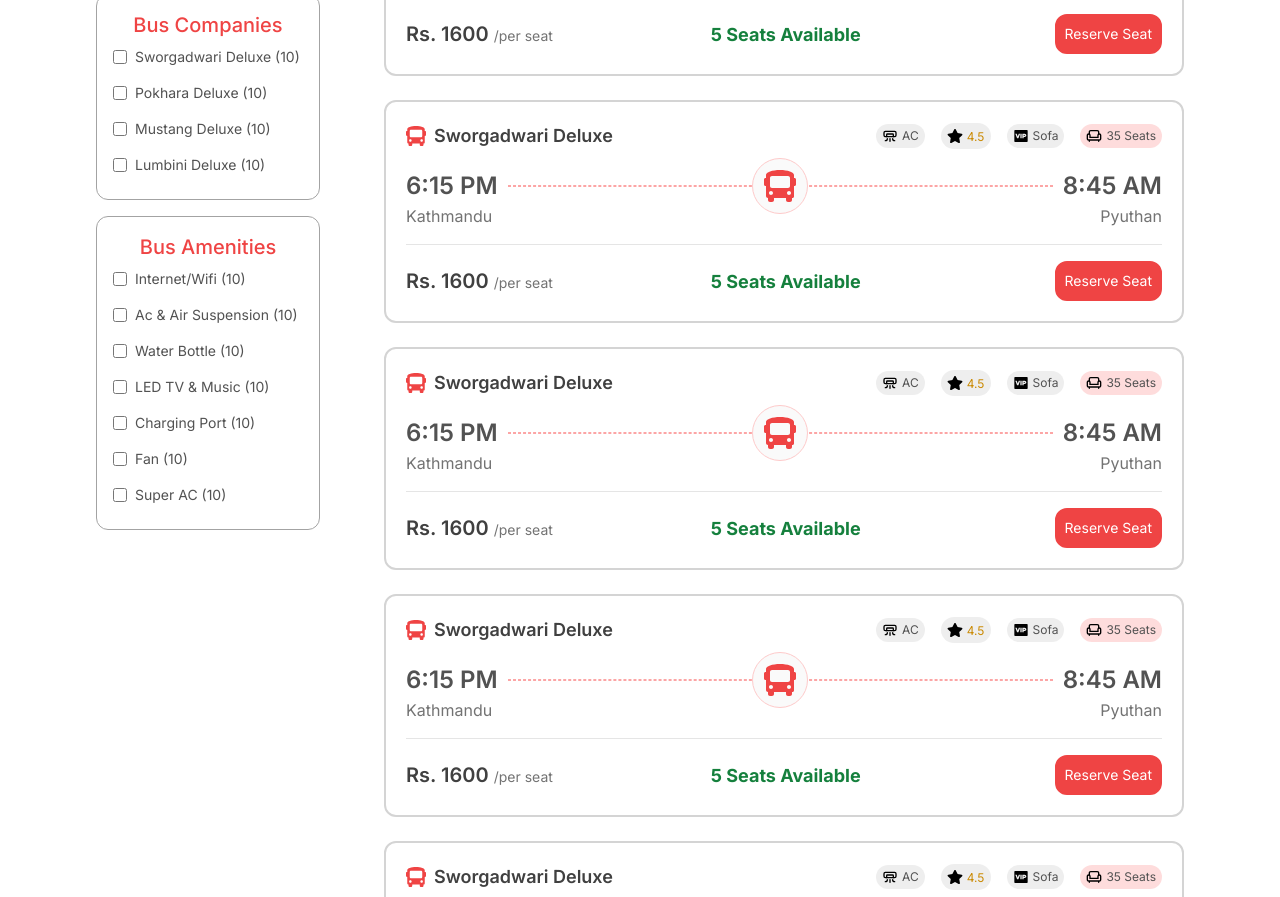
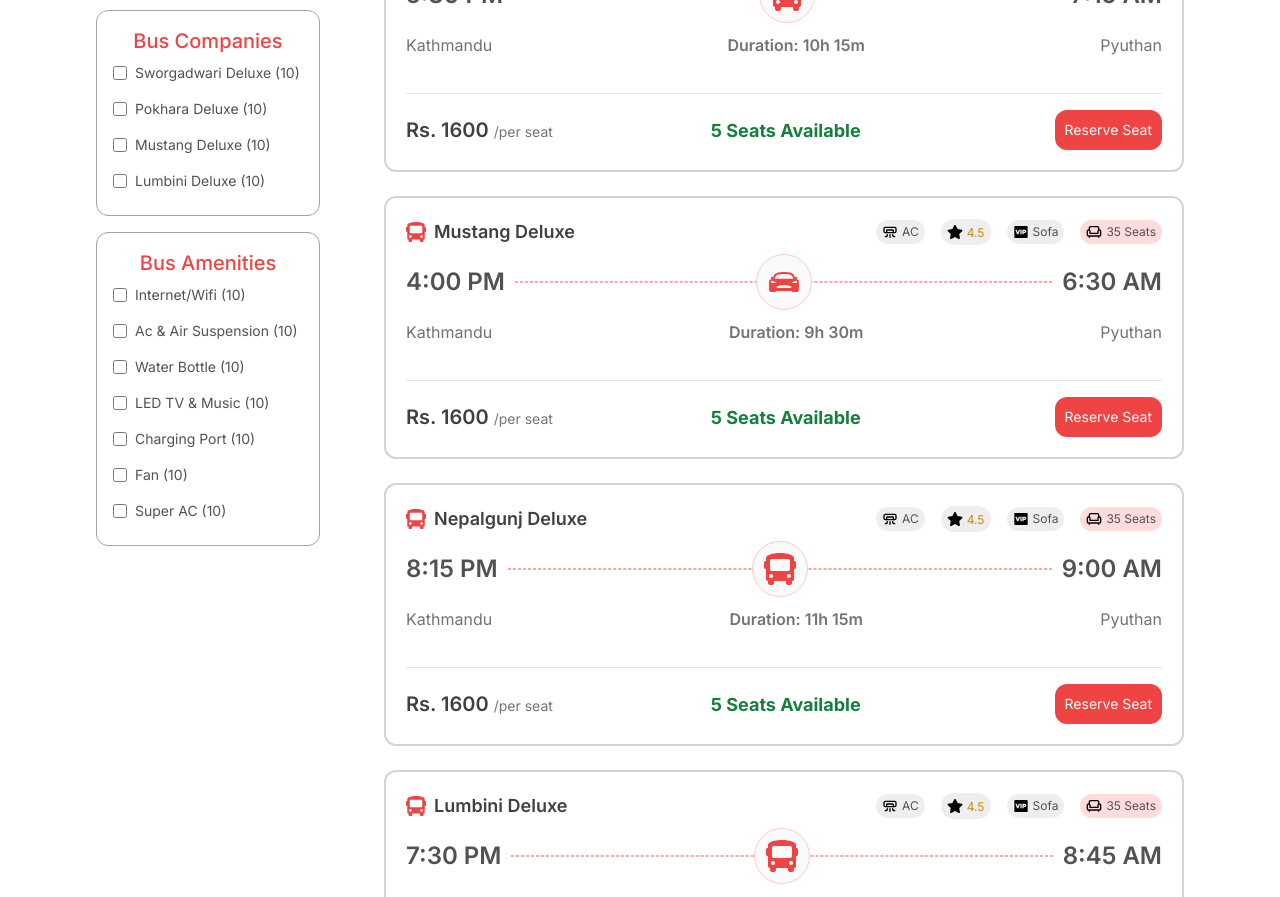
Before and after one commit to Saikiran-Avusula/Bus-ticket-booking-application, a React (Vite) app in the folder Bus-ticket-booking-application/: page /bus-tickets in a window 1280 px wide. Shown: the part 880-1777 px from the top of the page. Built offline with nearby package versions, Linux system fonts and the light colour scheme.

Commit message:
update minor

```diff
--- a/Bus-ticket-booking-application/src/App.jsx
+++ b/Bus-ticket-booking-application/src/App.jsx
@@ -3,7 +3,7 @@ import { BrowserRouter as Router, Routes, Route } from 'react-router-dom';
 import Home from './componenets/Home-Section/Home';
 import Navbar from './componenets/Navbar-section/Navbar';
 
-import Service from './componenets/Service-Section/Service';
+// import Service from './componenets/Service-Section/Service';
 // import About from './componenets/About-section/About';
 import Tickets from './componenets/Tickets-Section/Tickets';
 import Footer from './componenets/Footer-Section/Footer';
@@ -23,7 +23,7 @@ const App = () => {
           <Routes>
             <Route path='/' element={<div> <Home /></div>} />
             {/* <Route path='/about' element={<div> <About /></div>} /> */}
-            <Route path='/service' element={<div> <Service /></div>} />
+            <Route path='/' element={<div> <Home /></div>} />
             <Route path='/bus-tickets' element={<div> <Tickets /></div>} />
             <Route path='/bus-tickets/checkout' element={<div><Checkout /></div>} />
             <Route path='/bus-tickets/payment' element={<div><Invoice /></div>} />
--- a/Bus-ticket-booking-application/src/componenets/Navbar-section/Navbar.jsx
+++ b/Bus-ticket-booking-application/src/componenets/Navbar-section/Navbar.jsx
@@ -12,9 +12,9 @@ const Navbar = () => {
 
     const navItems = [
         { label: "Home", link: '/' },
-        // { label: "About", link: "/about" } if needed create about section,
+        // { label: "About", link: "/about" }, //if needed create about section,
         { label: 'Tickets', link: '/bus-tickets' },
-        { label: "Service", link: "/service" }
+        // { label: "Service", link: "/" }
     ];
 
     const handleOpenMenu = () => {
--- a/Bus-ticket-booking-application/src/componenets/Tickets-Section/Filter-Section/Filter.jsx
+++ b/Bus-ticket-booking-application/src/componenets/Tickets-Section/Filter-Section/Filter.jsx
@@ -1,4 +1,5 @@
 import { useState } from "react"
+import PropTypes from 'prop-types';
 import PriceRangeSlider from "../Price-Range-Slider/PriceRangeSlider"
 
 
@@ -6,8 +7,7 @@ const Filter = ({ className }) => {
 
 
     const [rangeValues, setRangeValues] = useState({
-        min: 0,
-        max: 100
+        min: 1000 //staring value
     })
 
     const hadleRangeChange = (values) => {
@@ -25,6 +25,7 @@ const Filter = ({ className }) => {
                     min={1000}
                     max={3000}
                     onChange={hadleRangeChange}
+                    value={rangeValues}
                 />
             </div>
 
@@ -222,4 +223,9 @@ const Filter = ({ className }) => {
     )
 }
 
-export default Filter
+Filter.propTypes = {
+    className: PropTypes.string,
+};
+
+
+export default Filter;
--- a/Bus-ticket-booking-application/src/componenets/Tickets-Section/Search-Results-Section/SearchResults.jsx
+++ b/Bus-ticket-booking-application/src/componenets/Tickets-Section/Search-Results-Section/SearchResults.jsx
@@ -4,44 +4,81 @@ import { FaBus } from "react-icons/fa"
 import TicketCard from "../Ticket-Card Section/TicketCard"
 
 import { GrRefresh } from "react-icons/gr"
+import { IoCarSportSharp } from "react-icons/io5"
 
 const SearchResults = () => {
 
     return (
         <div className="w-full col-span-3 space-y-10 pt-3">
             <div className="space-y-6">
-                <TicketCard icon={FaBus} busName={"Sworgadwari Deluxe"} routeFrom={"Kathmandu"}
-                    routeTo={"Pyuthan"} arrivalTime={"6:15 PM"} departureTime={"8:45 AM"} price={"1600"}
+            <TicketCard
+    icon={FaBus}
+    busName={"Sworgadwari Deluxe"}
+    routeFrom={"Kathmandu"}
+    routeTo={"Pyuthan"}
+    arrivalTime={"6:15 PM"}
+    departureTime={"8:45 AM"}
+    price={"1600"}
     availableSeats={"5"}
+    timeDuration={"9h 30m"}
 />
-                <TicketCard icon={FaBus} busName={"Sworgadwari Deluxe"} routeFrom={"Kathmandu"}
-                    routeTo={"Pyuthan"} arrivalTime={"6:15 PM"} departureTime={"8:45 AM"} price={"1600"}
+
+<TicketCard
+    icon={FaBus}
+    busName={"Lumbini Deluxe"}
+    routeFrom={"Kathmandu"}
+    routeTo={"Pyuthan"}
+    arrivalTime={"5:30 PM"}
+    departureTime={"7:15 AM"}
+    price={"1600"}
     availableSeats={"5"}
+    timeDuration={"10h 15m"}
 />
-                <TicketCard icon={FaBus} busName={"Sworgadwari Deluxe"} routeFrom={"Kathmandu"}
-                    routeTo={"Pyuthan"} arrivalTime={"6:15 PM"} departureTime={"8:45 AM"} price={"1600"}
+
+<TicketCard
+    icon={IoCarSportSharp}
+    busName={"Mustang Deluxe"}
+    routeFrom={"Kathmandu"}
+    routeTo={"Pyuthan"}
+    arrivalTime={"4:00 PM"}
+    departureTime={"6:30 AM"}
+    price={"1600"}
     availableSeats={"5"}
+    timeDuration={"9h 30m"}
 />
-                <TicketCard icon={FaBus} busName={"Sworgadwari Deluxe"} routeFrom={"Kathmandu"}
-                    routeTo={"Pyuthan"} arrivalTime={"6:15 PM"} departureTime={"8:45 AM"} price={"1600"}
+
+<TicketCard
+    icon={FaBus}
+    busName={"Nepalgunj Deluxe"}
+    routeFrom={"Kathmandu"}
+    routeTo={"Pyuthan"}
+    arrivalTime={"8:15 PM"}
+    departureTime={"9:00 AM"}
+    price={"1600"}
     availableSeats={"5"}
+    timeDuration={"11h 15m"}
 />
-                <TicketCard icon={FaBus} busName={"Sworgadwari Deluxe"} routeFrom={"Kathmandu"}
-                    routeTo={"Pyuthan"} arrivalTime={"6:15 PM"} departureTime={"8:45 AM"} price={"1600"}
+
+<TicketCard
+    icon={FaBus}
+    busName={"Lumbini Deluxe"}
+    routeFrom={"Kathmandu"}
+    routeTo={"Pyuthan"}
+    arrivalTime={"7:30 PM"}
+    departureTime={"8:45 AM"}
+    price={"1600"}
     availableSeats={"5"}
+    timeDuration={"11h 15m"}
 />
-                <TicketCard icon={FaBus} busName={"Sworgadwari Deluxe"} routeFrom={"Kathmandu"}
-                    routeTo={"Pyuthan"} arrivalTime={"6:15 PM"} departureTime={"8:45 AM"} price={"1600"}
-                    availableSeats={"5"}
-                />
+
+
             </div>
 
             <div className="w-full flex items-center justify-center">
-                <button className='w-fit px-3 py-2 bg-red-500  flex flex-row bg-red-500 border-2 border-red-500 rounded-xl
+                <button className='w-fit px-3 py-2 bg-red-500  flex flex-row bg-red-500 border-2 border-white-500 rounded-xl
                         hover:bg-white hover:text-red-500 text-base font-normal text-white items-center justify-center
                         gap-x-2 ease-in-out duration-300'>
                     <GrRefresh />
-
                     Load More
                 </button>
             </div>
--- a/Bus-ticket-booking-application/src/componenets/Tickets-Section/Ticket-Card Section/TicketCard.jsx
+++ b/Bus-ticket-booking-application/src/componenets/Tickets-Section/Ticket-Card Section/TicketCard.jsx
@@ -5,6 +5,7 @@ import { MdOutlineChair } from "react-icons/md"
 import { RiVipFill } from "react-icons/ri"
 import { TbAirConditioning } from "react-icons/tb"
 import { Link } from "react-router-dom"
+import PropTypes from 'prop-types'
 
 const TicketCard = ({ icon: Icon, busName, routeFrom, routeTo, arrivalTime, departureTime, timeDuration, price, availableSeats }) => {
     return (
@@ -68,15 +69,19 @@ const TicketCard = ({ icon: Icon, busName, routeFrom, routeTo, arrivalTime, depa
                                 </p>
                             </div>
 
-                            <h1 className="text-2xl text-neutral-600 font-semibold">
+                            <h3 className="text-2xl text-neutral-600 font-semibold">
                                 {departureTime}
-                            </h1>
+
+                            </h3>
 
                         </div>
 
-                        <div className="w-full flex items-center justify-between">
+                        <div className="w-full flex items-center justify-between py-5">
                             <p className="texxt-base text-neutral-500 font-normal">
                                 {routeFrom}
+                            </p>
+                            <p className="texxt-base text-neutral-500 font-normal font-semibold text-center">
+                                Duration: {timeDuration}
                             </p>
                             <p className="texxt-base text-neutral-500 font-normal">
                                 {routeTo}
@@ -111,5 +116,16 @@ const TicketCard = ({ icon: Icon, busName, routeFrom, routeTo, arrivalTime, depa
         </div>
     )
 }
+TicketCard.propTypes = {
+    icon: PropTypes.elementType.isRequired,
+    busName: PropTypes.string.isRequired,
+    routeFrom: PropTypes.string.isRequired,
+    routeTo: PropTypes.string.isRequired,
+    arrivalTime: PropTypes.string.isRequired,
+    departureTime: PropTypes.string.isRequired,
+    timeDuration: PropTypes.string.isRequired,
+    price: PropTypes.number.isRequired,
+    availableSeats: PropTypes.number.isRequired,
+}
 
 export default TicketCard
--- a/Bus-ticket-booking-application/src/componenets/Tickets-Section/Tickets.jsx
+++ b/Bus-ticket-booking-application/src/componenets/Tickets-Section/Tickets.jsx
@@ -10,19 +10,20 @@ import SearchResults from "./Search-Results-Section/SearchResults";
 const Tickets = () => {
     return (
         <>
-            <div className="w-full space-y-12 py-16">
+            <div className="w-full space-y-12 py-16 bg-white">
                 {/* Top Layout */}
                 <TopLayout className={"py-20"}
                     bgImg={BusSeatsPhoto}
                     title={"Reserve Your Tickets"}
                 />
 
-                <RootLayout className="spacey-12 relative">
+                <RootLayout className="space-y-12 relative">
 
                     {/* Search section */}
                     {/* Fixing this section  on top to be sticky so thatwe can esily chnage the route */}
 
-                    <div className="space-y-5 w-full bgneutral-50 flex py-4 items-center justify-center flex-col sticky top-0 z-30">
+                    <div className="space-y-5 w-full bgneutral-50 flex py-3
+                    items-center justify-center flex-col sticky top-0 z-30 bg-white rounded-lg">
                         <motion.h1
                             initial={{ opacity: 0, y: -50 }}
                             animate={{ opacity: 1, y: 0 }}
```
Also changed, not shown: Bus-ticket-booking-application/src/componenets/Service-Section/Service.jsx (+4 -4 lines), Bus-ticket-booking-application/src/componenets/Top-Search Section/TopSearchCards.jsx (+5 -5 lines). Lines whose indentation alone changed are shown as unchanged.
